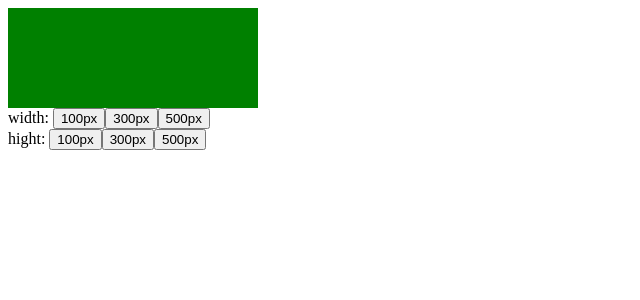
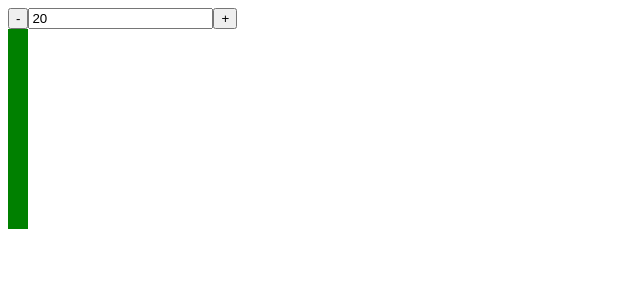
Before and after one commit to Supanut1911/angular-playground, an Angular app: page / in a window 1280 px wide. Shown: the top 300 px of the page, without its empty margins (0-640 px from the left). Built offline with nearby package versions, Linux system fonts and the light colour scheme.

Commit message:
two-way-binding

```diff
--- a/src/app/action-bar/action-bar.component.ts
+++ b/src/app/action-bar/action-bar.component.ts
@@ -8,20 +8,20 @@ import { Component, EventEmitter, Input, Output } from '@angular/core';
   styleUrl: './action-bar.component.css',
 })
 export class ActionBarComponent {
-  counter = 0;
   @Input() step: number = 1;
-  @Output() numberChange = new EventEmitter();
+  @Input() counter: number = 0;
+  @Output() counterChange = new EventEmitter();
 
   handleDecrease() {
     if (this.counter > 0) {
       this.counter -= this.step;
-      this.numberChange.emit(this.counter);
+      this.counterChange.emit(this.counter);
     }
   }
   handleIncrease() {
     if (this.counter < 100) {
       this.counter += this.step;
-      this.numberChange.emit(this.counter);
+      this.counterChange.emit(this.counter);
     }
   }
 }
--- a/src/app/app.component.html
+++ b/src/app/app.component.html
@@ -24,7 +24,7 @@
   (minChange)="doAppMaxChange($event)"
 ></app-max-min-meter> -->
 
-<app-square-flex
+<!-- <app-square-flex
   [divHight]="squareHeigh"
   [divWidth]="squarewidth"
 ></app-square-flex>
@@ -39,4 +39,7 @@
   <button type="button" (click)="set100Hight()">100px</button>
   <button type="button" (click)="set300Hight()">300px</button>
   <button type="button" (click)="set500Hight()">500px</button>
-</div>
+</div> -->
+
+<app-action-bar [(counter)]="appCounter" [step]="10"></app-action-bar>
+<app-square-flex [divWidth]="appCounter"></app-square-flex>
--- a/src/app/app.component.ts
+++ b/src/app/app.component.ts
@@ -12,7 +12,7 @@ import { SquareFlexComponent } from './square-flex/square-flex.component';
     CommonModule,
     RouterOutlet,
     ActionBarComponent,
-    MaxMinMeterComponent,
+    // MaxMinMeterComponent,
     SquareFlexComponent,
   ],
   templateUrl: './app.component.html',
@@ -24,6 +24,9 @@ export class AppComponent {
   appMaxLabel = 'myAppMaxLabel';
   squareHeigh = 100;
   squarewidth = 250;
+
+  appCounter = 20;
+
   handleCalculateBuffet(priceBuffetInput: string) {
     this.value = (+priceBuffetInput * 3) / 4;
   }
--- a/src/app/max-min-meter/max-min-meter.component.html
+++ b/src/app/max-min-meter/max-min-meter.component.html
@@ -1,9 +1,9 @@
 <div style="padding: 2px">
   {{ minLabel }}
-  <app-action-bar (numberChange)="doMinChnage($event)"></app-action-bar>
+  <app-action-bar (counterChange)="doMinChnage($event)"></app-action-bar>
 </div>
 
 <div style="padding: 2px">
   {{ maxLabel }}
-  <app-action-bar (numberChange)="doMaxChnage($event)"></app-action-bar>
+  <app-action-bar (counterChange)="doMaxChnage($event)"></app-action-bar>
 </div>
```
